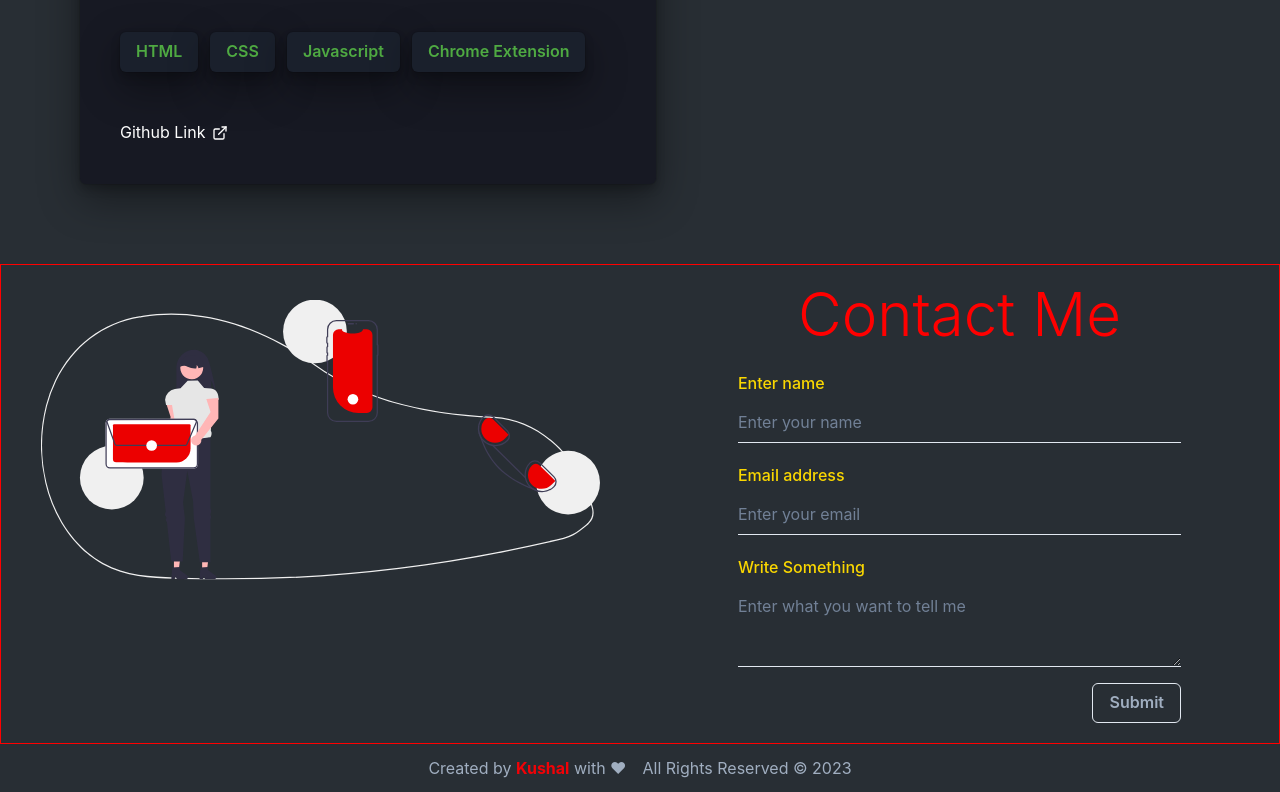
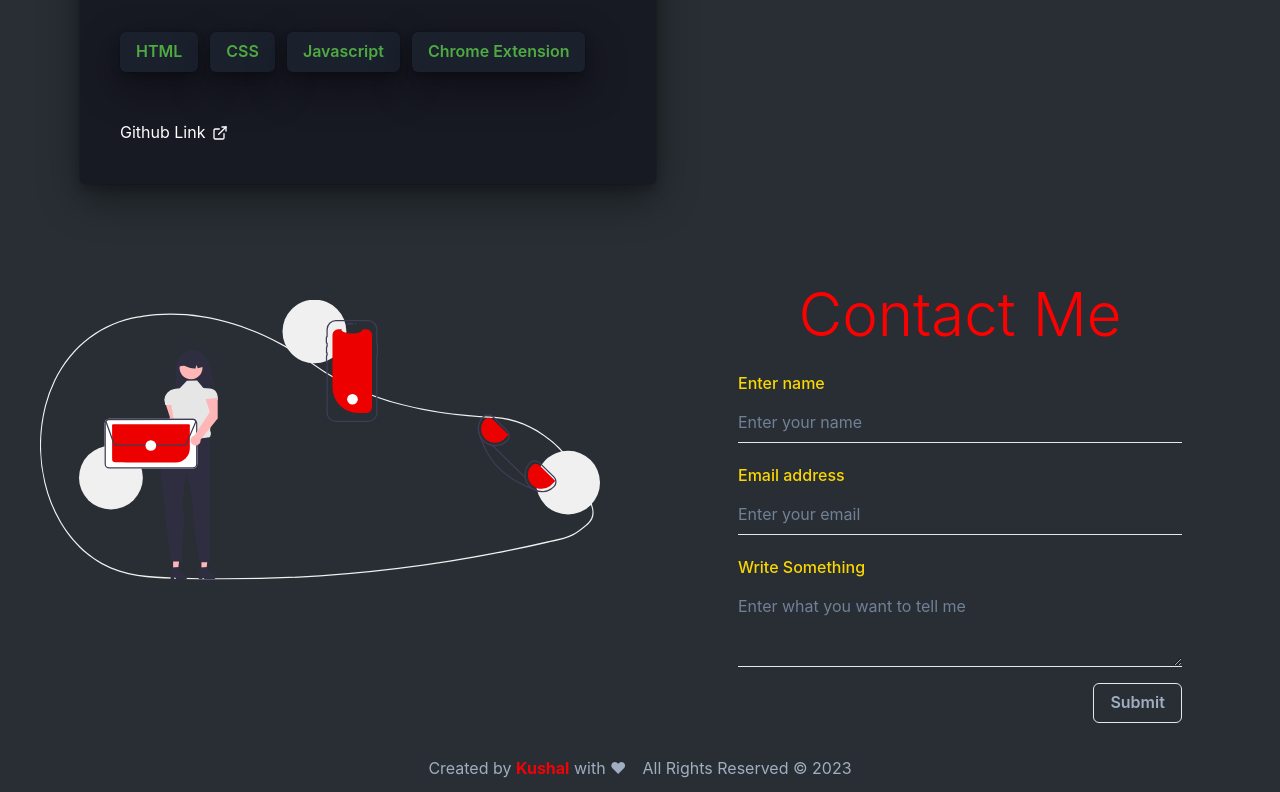
Before and after one commit to das-kushal/profilePage, a React (Vite) app: page / in a window 1280 px wide. Shown: the part 3876-4668 px from the top of the page. Built offline with nearby package versions, Linux system fonts and the light colour scheme.

Commit message:
changed again border

```diff
--- a/src/components/Contact.jsx
+++ b/src/components/Contact.jsx
@@ -30,9 +30,9 @@ export default function Contact() {
       alignItems={'center'}
       // gap={2}
       flexDir={['column','row']}
-      // mt={[0,'-25vh']}
+    // mt={[0,'-25vh']}
 
-      border={'1px solid red'}
+    // border={'1px solid red'}
 
     >
       {/* TODO: box 2 side of it in large screen is the pic */}
```
